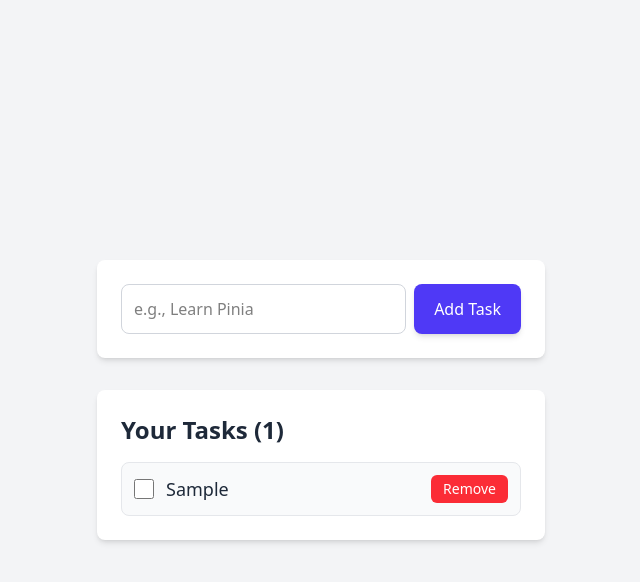
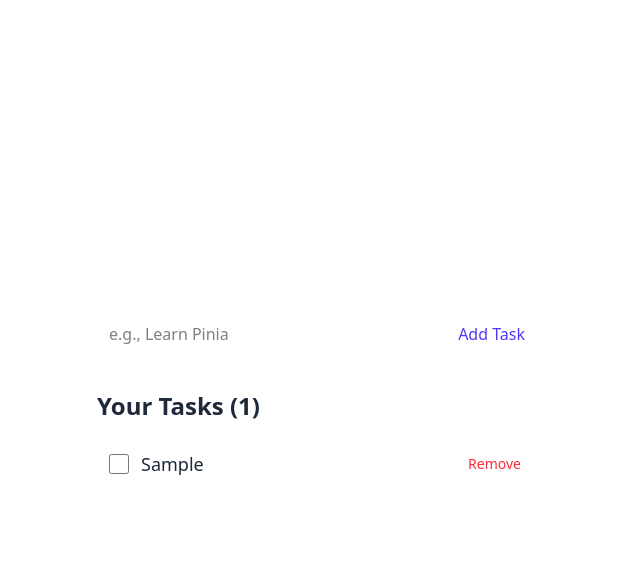
Before and after one commit to PinW/frontlog, a Vue app: page / in a window 1280 px wide. Both pictures are taken after typing "Sample" into the empty fields and a click on the button "Add Task". Shown: the top 582 px of the page, without its empty margins (319-959 px from the left). Built offline with nearby package versions, Linux system fonts and the light colour scheme.

Commit message:
Refactor: Remove all borders, solid backgrounds, and shadows for a flat UI

```diff
--- a/src/App.vue
+++ b/src/App.vue
@@ -22,39 +22,39 @@ function addNewTask() {
 </script>
 
 <template>
-  <div class="flex flex-col items-center justify-center min-h-screen bg-gray-100 p-4">
-    <div class="w-full max-w-md bg-white p-6 rounded-lg shadow-md mb-8">
+  <div class="flex flex-col items-center justify-center min-h-screen p-4">
+    <div class="w-full max-w-md mb-8">
       <div class="flex gap-2">
         <input
           type="text"
           v-model="newTaskContent"
           @keyup.enter="addNewTask"
           placeholder="e.g., Learn Pinia"
-          class="flex-grow p-3 border border-gray-300 rounded-lg focus:outline-none focus:ring-2 focus:ring-indigo-500"
+          class="flex-grow p-3 focus:outline-none"
         />
         <button
           @click="addNewTask"
-          class="px-5 py-3 bg-indigo-600 text-white rounded-lg shadow-md hover:bg-indigo-700 transition-colors duration-300"
+          class="px-5 py-3 text-indigo-600 transition-colors duration-300"
         >
           Add Task
         </button>
       </div>
     </div>
 
-    <div class="w-full max-w-md bg-white p-6 rounded-lg shadow-md">
+    <div class="w-full max-w-md">
       <h2 class="text-2xl font-semibold text-gray-800 mb-4">Your Tasks ({{ taskCount }})</h2>
       <ul v-if="taskCount > 0">
         <li
             v-for="task in taskList"
             :key="task.id"
-            class="flex items-center justify-between bg-gray-50 p-3 rounded-lg border border-gray-200"
+            class="flex items-center justify-between p-3"
           >
             <div class="flex items-center gap-3">
               <input
                 type="checkbox"
                 :checked="task.completed"
                 @change="toggleTaskCompletion(task.id)"
-                class="h-5 w-5 rounded border-gray-300 text-indigo-600 focus:ring-indigo-500 cursor-pointer"
+                class="h-5 w-5 rounded text-indigo-600 cursor-pointer"
               />
               <span
                 class="text-gray-800 text-lg"
@@ -65,7 +65,7 @@ function addNewTask() {
             </div>
             <button
               @click="removeTask(task.id)"
-              class="px-3 py-1 bg-red-500 text-white rounded-md text-sm font-medium hover:bg-red-600 transition-colors duration-200"
+              class="px-3 py-1 text-red-500 text-sm font-medium hover:text-red-600 transition-colors duration-200"
             >
               Remove
             </button>
```
